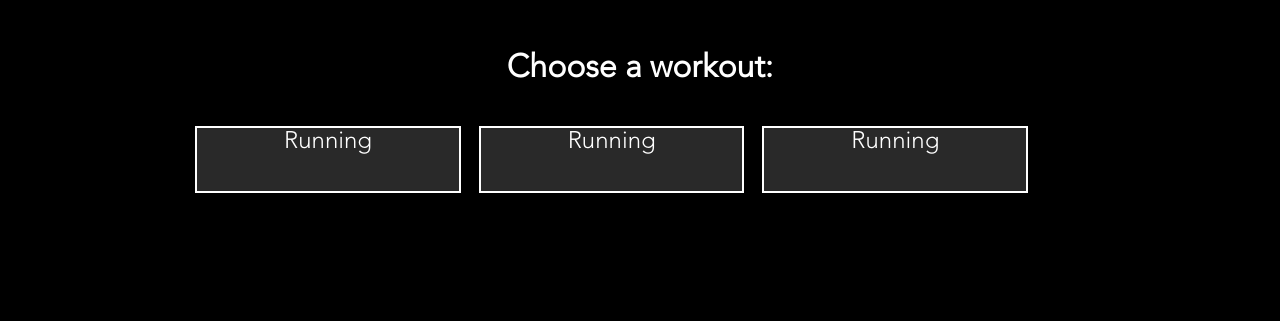
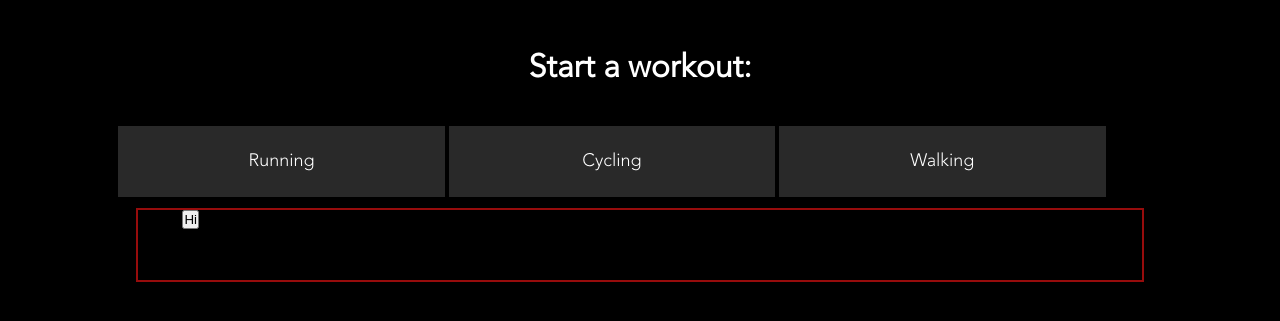
Before and after one commit to stcejorPmodnar/altariel, a PHP site: page /pages/exercise.html in a window 1280 px wide. Shown: the top 321 px of the page. Run offline with PHP 8.4, Linux system fonts and the light colour scheme.

Commit message:
Changes to styling on excercise buttons

```diff
--- a/pages/exercise.html
+++ b/pages/exercise.html
@@ -9,7 +9,7 @@
     </head>
     <body>
         <div id="workout-header">
-            <h1>Choose a workout:</h1>
+            <h1>Start a workout:</h1>
         </div>
 
         <script>
@@ -25,11 +25,17 @@
                 <span class='buttonstripLabelText'>Running</span>
             </div>
             <div class='button' id='buttonTop2' onclick='addSelectedButtonClass(this.id);'>
-                <span class='buttonstripLabelText'>Running</span>
+                <span class='buttonstripLabelText'>Cycling</span>
             </div>
             <div class='button' id='buttonTop3' onclick='addSelectedButtonClass(this.id);'>
-                <span class='buttonstripLabelText'>Running</span>
+                <span class='buttonstripLabelText'>Walking</span>
             </div>
+        </div>
+
+        <div id=start>
+            <button id='startbutton'>
+                <span>Hi</span>
+            </button>
         </div>
 
 
--- a/stylesheets/exercise.css
+++ b/stylesheets/exercise.css
@@ -12,7 +12,7 @@
 }
 
 .buttonstrip {
-    width: 73%;
+    width: 85%;
     height: 70px;
     margin: auto;
     padding-left: 3.5%;
@@ -20,26 +20,36 @@
 }
 
 .button {
-    height: 90%;
+    height: 49px;
     width: 28%;
     background-color: rgb(41, 41, 41);
     margin-top: 3px;
     display: inline-block;
-    margin-right: 1.5%;
+    margin-right: 0%;
     cursor: pointer;
-    border: 2px solid rgb(255, 255, 255);
     vertical-align: middle;
     text-align: center;
+    padding: 1%;
 }
 
 .buttonstripLabelText {
     text-align: center;
     color: white;
     font-family: 'Avenir Light';
-    font-size: 24px;
+    font-size: 18px;
+    line-height: 49px;
 }
 
 .selected {
     background-color: rgb(74, 13, 109);
     transition: .2s;
 }
+
+#start {
+    width: 75%;
+    height: 70px;
+    margin: auto;
+    padding-left: 3.5%;
+    margin-top: 15px;
+    border: 2px solid rgb(151, 12, 12);
+}
--- a/stylesheets/main.css
+++ b/stylesheets/main.css
@@ -19,26 +19,18 @@ h1, h2, h3, h4, h5, h6 {
 #navbar {
     background-color: #525252;
     width: 100%;
-    height: 65px;
+    height: 200px;
 }
 
 .navbar-link {
     background-color: white;
-    width: 25%;
-    max-width: 200px;
-    height: 65px;
+    width: 100px;
+    height: 200px;
     display: inline-block;
     text-align: center;
-    padding: 0px;
-    margin: 0px;
 }
 
 .navbar-link-text {
-    text-decoration: none;
-    color: black;
-    font-family: "Avenir Light";
-    font-size: 20px;
-    display: inline-block;
     vertical-align: middle;
-    line-height: 65px;
+    padding-top: 50px;
 }
```
